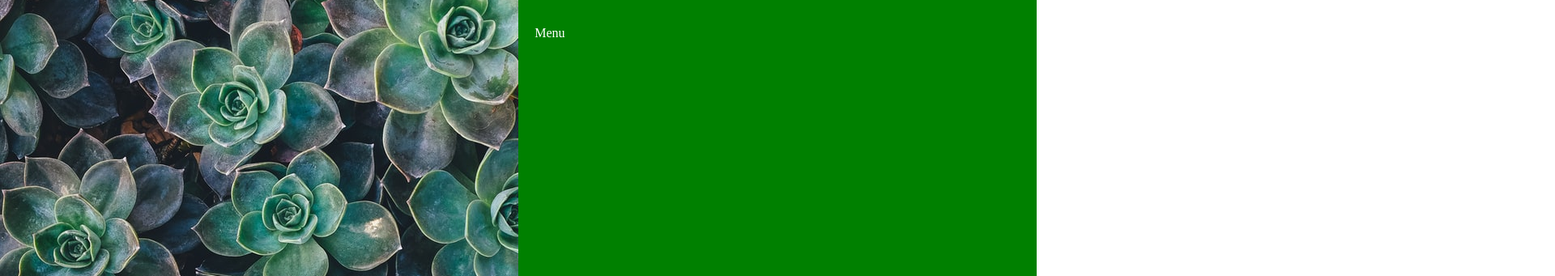
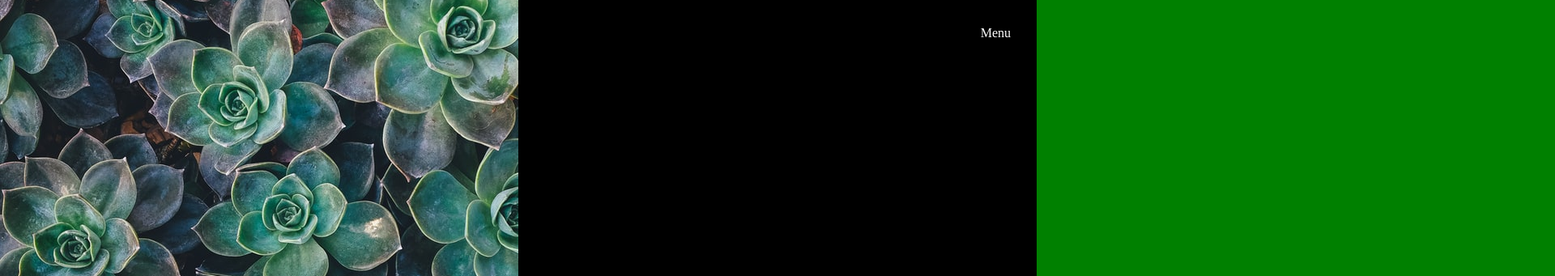
Before and after one commit to alicefritz/plant-page, a plain HTML site: page index.html in a window 1280 px wide. Shown: the top 341 px of the page at 81% size, 1920 px wide, since content can reach past the window. Drawn offline with Linux system fonts and the light colour scheme; a web font is replaced by a local one.

Commit message:
nav should be closed by default

```diff
--- a/index.html
+++ b/index.html
@@ -11,10 +11,10 @@
 </head>
 <body>
 
-  <div class="nav-toggle nav-toggle-open">
+  <div class="nav-toggle">
     Menu
   </div>
-  <nav class="nav-open">
+  <nav>
     <div class="nav-links">
       <a href="#">Link 1</a>
       <a href="#">Link 2</a>
```
